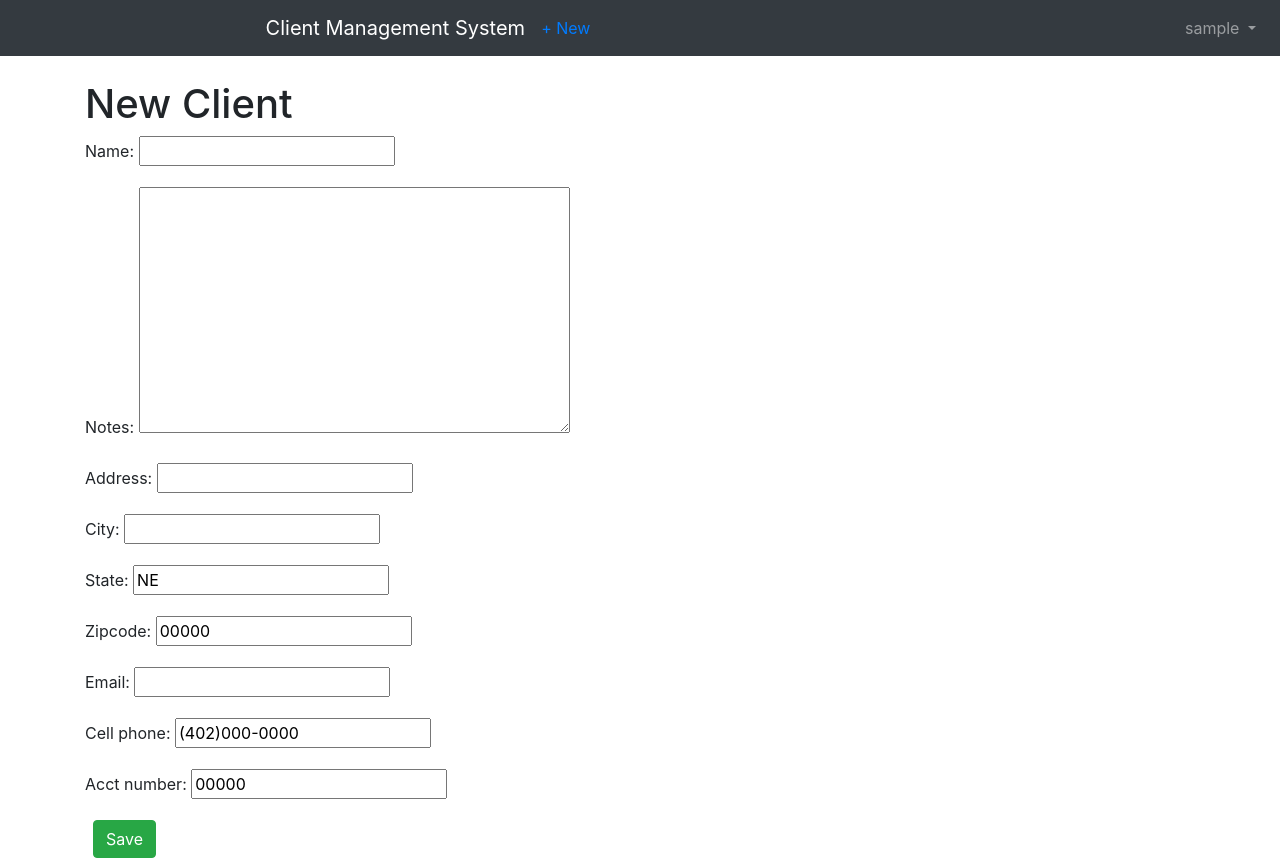
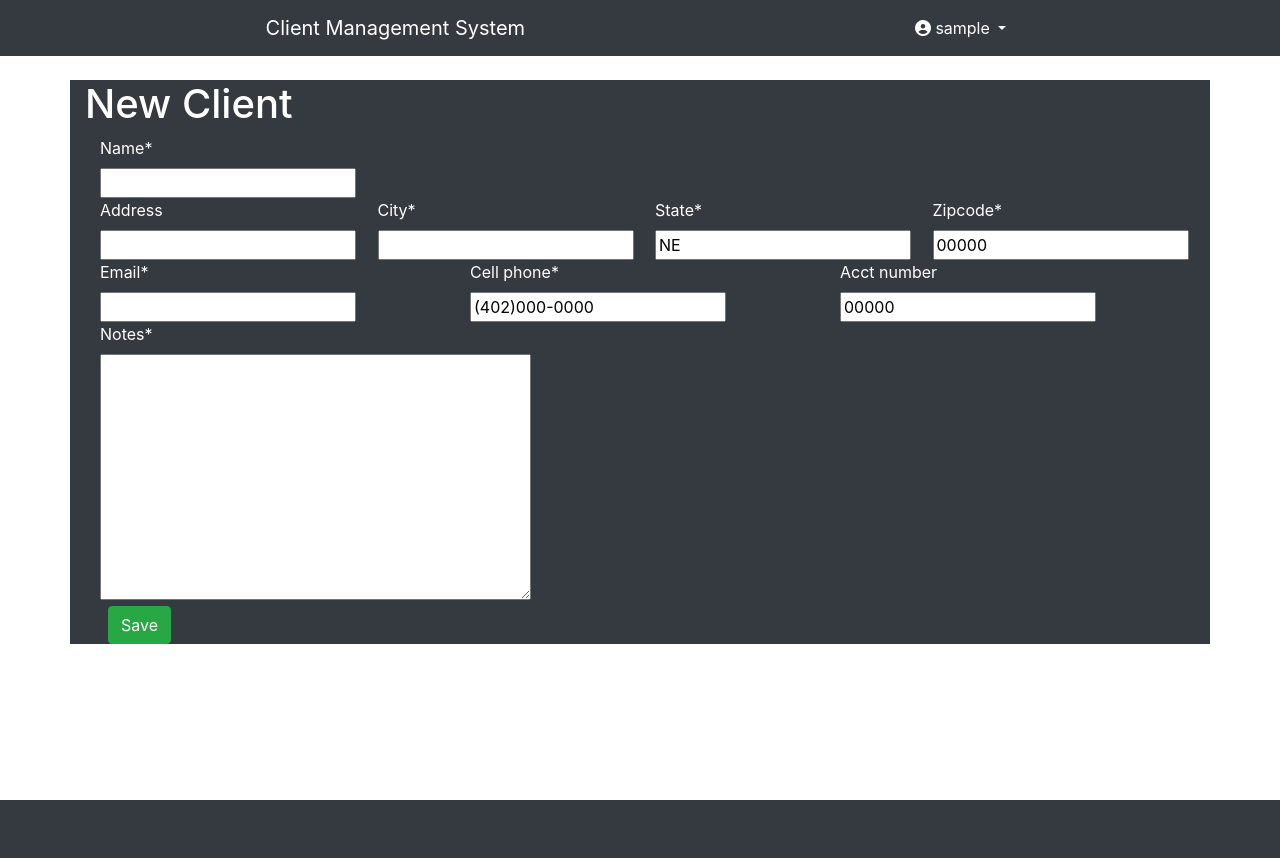
Before and after one commit to beartato327/8210_A1, a Django app: page /clients/new/ in a window 1280 px wide. After the commit the page ends 800 px from the top, so only its background shows below. Run offline with Django 3.2, Linux system fonts and the light colour scheme; the visitor is signed in with stand-in values (Sample User, id 1); some libraries are stand-ins or nearby versions.

Commit message:
bootstrap4 styled

```diff
--- a/clients/views.py
+++ b/clients/views.py
@@ -9,6 +9,7 @@
 class ClientListView(LoginRequiredMixin,ListView):
     model = Client
     template_name = 'client_list.html'
+    login_url = 'login'
 
     def get_queryset(self):
         return Client.objects.filter(author=self.request.user)
--- a/templates/base.html
+++ b/templates/base.html
@@ -10,31 +10,27 @@
 
         <title>{% block name %}CMS App{% endblock name %}</title>
 
+        <script src="https://kit.fontawesome.com/49078f8b51.js" crossorigin="anonymous"></script>
     </head>
     <body>
       <nav class="navbar navbar-expand-md navbar-dark bg-dark mb-4">
         <a class="navbar-brand" style="margin-left: 20%;" href="{% url 'home' %}">Client Management System</a>
-        {% if user.is_authenticated %}
-          <ul class="navbar-nav mr-auto">
-            <li class="nav-item"><a href="{% url 'client_new' %}">+ New</a></li>
-          </ul>
-        {% endif %}
         <button class="navbar-toggler" type="button" data-toggle="collapse"
         data-target="#navbarCollapse" aria-controls="navbarCollapse"
         aria-expanded="false" aria-label="Toggle navigation">
           <span class="navbar-toggler-icon"></span>
         </button>
-        <div class="collapse navbar-collapse" id="navbarCollapse">
+        <div class="collapse navbar-collapse" id="navbarCollapse" style="margin-right: 20%;">
           {% if user.is_authenticated %}
             <ul class="navbar-nav ml-auto">
               <li class="nav-item">
-                <a class="nav-link dropdown-toggle" href="#" id="userMenu"\
+                <a style="color:white;" class="nav-link dropdown-toggle" href="#" id="userMenu"\
                 data-toggle="dropdown" aria-haspopup="true" aria-expanded\
                 ="false">
-                  {{ user.username }}
+                <i class="fas fa-user-circle"></i> {{ user.username }}
                 </a>
                 <div class="dropdown-menu dropdown-menu-right"
-                aria-labelledby="userMenu">
+                aria-labelledby="userMenu" style="margin-right: 20%;">
                   <a class="dropdown-item" href="{% url 'password_change' %}">Change password</a>
                   <div class="dropdown-divider"></div>
                   <a class="dropdown-item" href="{% url 'logout' %}">
@@ -43,8 +39,8 @@
               </li>
             </ul>
           {% else %}
-            <form class="form-inline ml-auto" style="margin-right: 30%;">
-              <a href="{% url 'login' %}" class="btn btn-outline-secondary">
+            <form class="form-inline ml-auto" >
+              <a href="{% url 'login' %}" style="color:white; border-color:white;" class="btn btn-outline-secondary">
               Log In</a>
               <a href="{% url 'signup' %}" class="btn btn-primary ml-2">
               Sign up</a>
--- a/templates/client_list.html
+++ b/templates/client_list.html
@@ -3,6 +3,7 @@
 {% block title %}Clients{% endblock title %}
 
 {% block content %}
+<a class="btn btn-success btn-lg" role="button" href="{% url 'client_new' %}">Add New Client <i class="fas fa-address-card"></i></a>
   {% for client in object_list %}
     <div class="card">
       <div class="card-header">
--- a/templates/client_new.html
+++ b/templates/client_new.html
@@ -1,9 +1,57 @@
 {% extends 'base.html' %}
 
+{% load crispy_forms_tags %}
+
 {% block content %}
+<style>
+  body{
+    background-color: white;
+    color: white;
+  }
+  .container{
+    background-color:  #343a40;
+  }
+</style>
+
     <h1>New Client</h1>
+    <div class="container">
     <form action="" method="post">{% csrf_token %}
-      {{ form.as_p }}
+      <div class="row">
+        <div class="col">
+          {{form.name|as_crispy_field}}
+        </div>
+      </div>
+      <div class="row">
+        <div class="col-3">
+          {{form.address|as_crispy_field}}
+        </div>
+        <div class="col-3">
+          {{form.city|as_crispy_field}}
+        </div>
+        <div class="col-3">
+          {{form.state|as_crispy_field}}
+        </div>
+        <div class="col-3">
+          {{form.zipcode|as_crispy_field}}
+        </div>
+      </div>
+      <div class="row">
+        <div class="col-4">
+          {{form.email|as_crispy_field}}
+        </div>
+        <div class="col-4">
+          {{form.cell_phone|as_crispy_field}}
+        </div>
+        <div class="col-4">
+          {{form.acct_number|as_crispy_field}}
+        </div>
+      </div>
+      <div class="row">
+        <div class="col-12">
+          {{form.notes|as_crispy_field}}
+        </div>
+      </div>
       <button class="btn btn-success ml-2" type="submit">Save</button>
     </form>
+  </div>
 {% endblock content %}
--- a/templates/registration/password_change_form.html
+++ b/templates/registration/password_change_form.html
@@ -5,7 +5,7 @@
 
 {% block content %}
 
-<h1>Set a new password!</h1>
+<h1>Change password!</h1>
 <form method="POST">
   {% csrf_token %}
   {{ form.as_p }}
--- a/templates/vehicle_list.html
+++ b/templates/vehicle_list.html
@@ -3,7 +3,7 @@
 {% block title %}Vehicles{% endblock title %}
 
 {% block content %}
-  <h2><a href="{% url 'vehicle_new' %}">Add New</a></h2>
+  <a class="btn btn-info btn-lg" href="{% url 'vehicle_new' %}">Add New Vehicle <i class="fas fa-car"></i></a>
   {% for vehicle in object_list %}
     <div class="card">
       <div class="card-header">
--- a/vehicles/views.py
+++ b/vehicles/views.py
@@ -10,6 +10,8 @@
     model = Vehicle
     template_name = 'vehicle_list.html'
 
+    """ def get_queryset(self):
+        return Vehicle.objects.filter(client=) """
 
 class VehicleUpdateView(LoginRequiredMixin,UpdateView):
     model = Vehicle
```
Also changed, not shown: templates/client_edit.html (+13 -0 lines), templates/comment_new.html (+12 -0 lines), templates/home.html (+8 -2 lines), templates/registration/login.html (+25 -6 lines), templates/registration/password_reset_form.html (+13 -1 lines), templates/signup.html (+20 -0 lines), templates/vehicle_edit.html (+11 -0 lines), templates/vehicle_new.html (+12 -0 lines).
